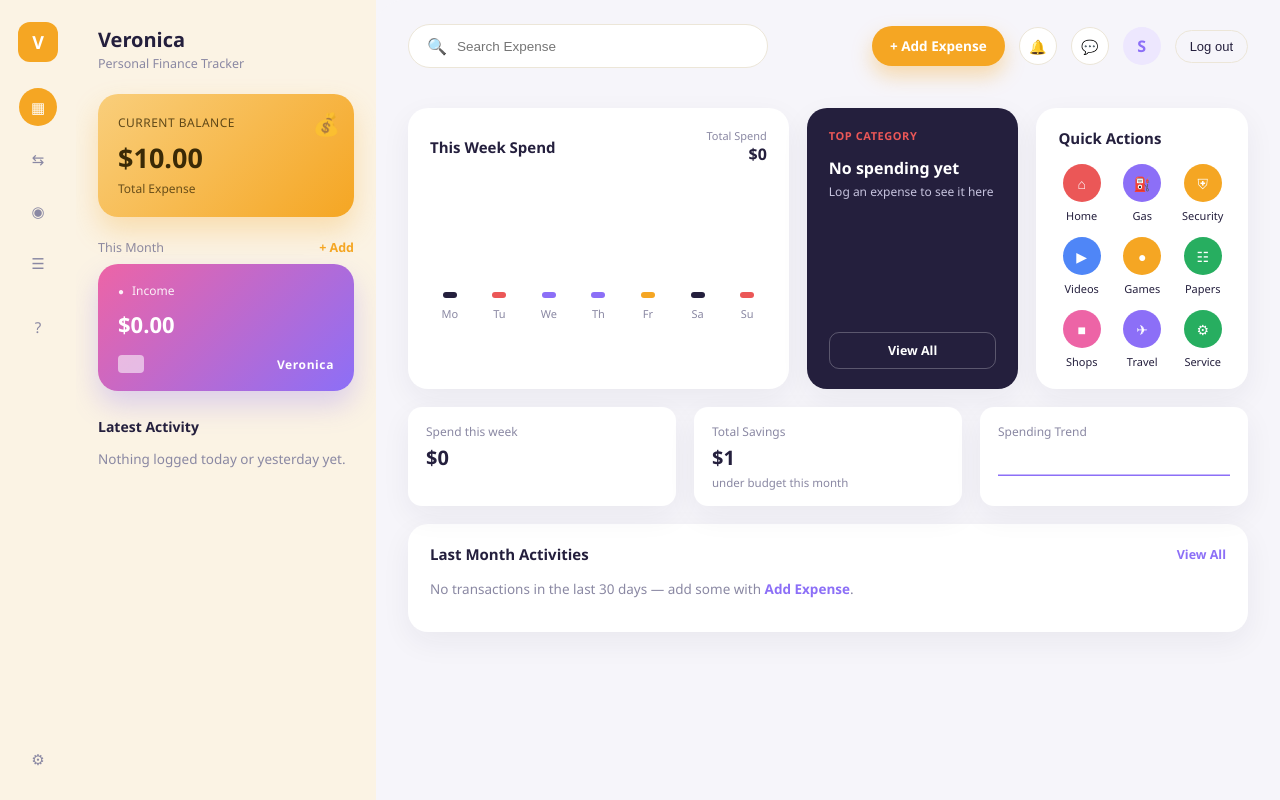
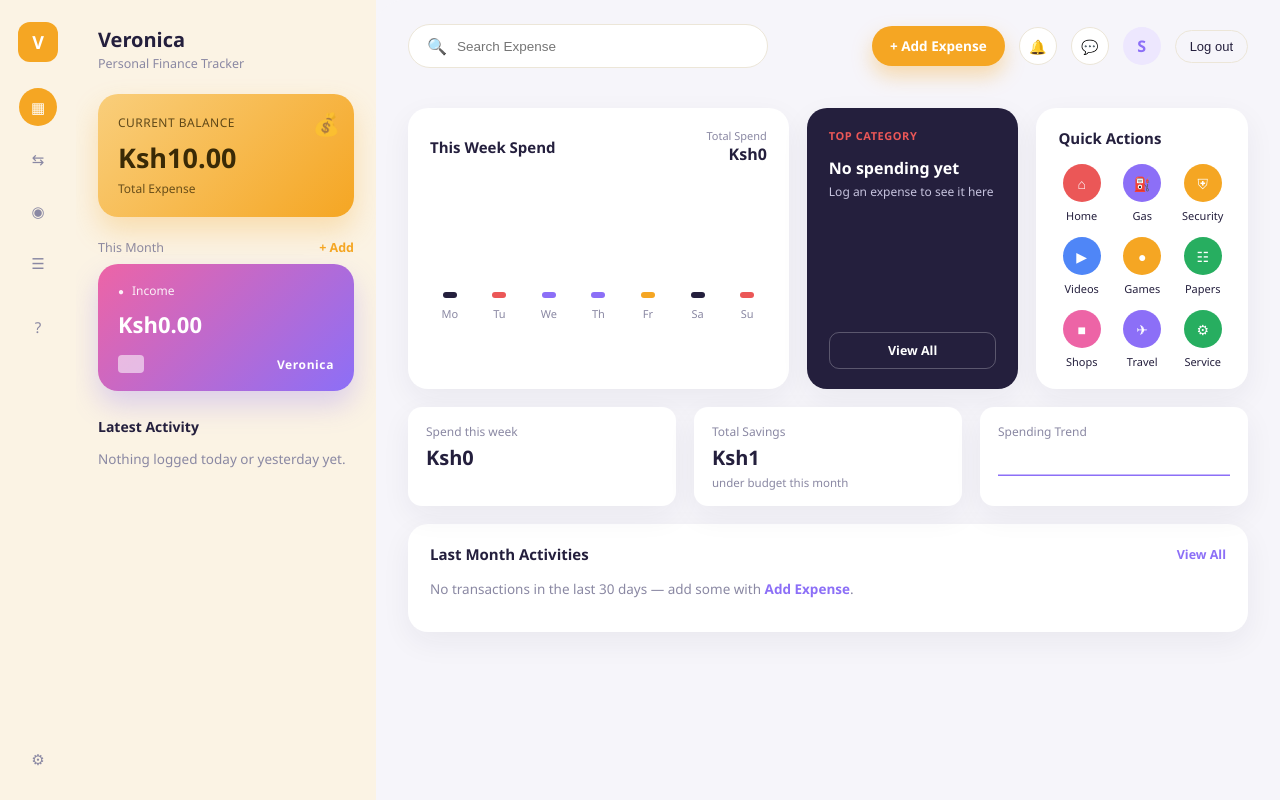
Before and after one commit to Veronica-geek/personal-finance-tracker-, a Django app: page / in a window 1280 px wide. Run offline with Django 5.2, Linux system fonts and the light colour scheme; a user stored in the database is signed in; tables that the repository leaves empty hold one stand-in row (values such as "Sample post").

Commit message:
changed the currency

```diff
--- a/tracker/templates/tracker/budget_confirm_delete.html
+++ b/tracker/templates/tracker/budget_confirm_delete.html
@@ -4,7 +4,7 @@
 {% block content %}
 <section class="form-card">
     <h2>Delete this budget?</h2>
-    <p>{{ budget.category }} &middot; ${{ budget.monthly_limit }} per month</p>
+    <p>{{ budget.category }} &middot; Ksh{{ budget.monthly_limit }} per month</p>
     <form method="post">
         {% csrf_token %}
         <button type="submit" class="btn-add">Yes, delete</button>
--- a/tracker/templates/tracker/budget_list.html
+++ b/tracker/templates/tracker/budget_list.html
@@ -17,9 +17,9 @@
         {% for b in budgets %}
             <tr>
                 <td>{{ b.category }}</td>
-                <td>${{ b.monthly_limit }}</td>
-                <td>${{ b.spent_this_month }}</td>
-                <td class="{% if b.remaining < 0 %}amount-expense{% else %}amount-income{% endif %}">${{ b.remaining }}</td>
+                <td>Ksh{{ b.monthly_limit }}</td>
+                <td>Ksh{{ b.spent_this_month }}</td>
+                <td class="{% if b.remaining < 0 %}amount-expense{% else %}amount-income{% endif %}">Ksh{{ b.remaining }}</td>
                 <td><progress max="100" value="{{ b.percent_used }}"></progress> {{ b.percent_used }}%</td>
                 <td>
                     <a href="{% url 'tracker:edit_budget' b.pk %}">Edit</a>
--- a/tracker/templates/tracker/dashboard.html
+++ b/tracker/templates/tracker/dashboard.html
@@ -6,7 +6,7 @@
 <div class="balance-card">
     <div class="balance-card-icon">&#128176;</div>
     <span class="balance-label">Current Balance</span>
-    <span class="balance-value">${{ total_balance|floatformat:2 }}</span>
+    <span class="balance-value">Ksh{{ total_balance|floatformat:2 }}</span>
     <span class="balance-sub">Total Expense</span>
 </div>
 
@@ -20,7 +20,7 @@
             <span class="visa-flag">&#9679;</span>
             <span>Income</span>
         </div>
-        <span class="visa-amount">${{ month_income|floatformat:2 }}</span>
+        <span class="visa-amount">Ksh{{ month_income|floatformat:2 }}</span>
         <div class="visa-card-bottom">
             <span class="visa-chip"></span>
             <span class="visa-brand">Veronica</span>
@@ -41,7 +41,7 @@
             <span class="activity-sub">{{ tx.description|default:"Transaction Successful" }}</span>
         </div>
         <span class="activity-amount {% if tx.type == 'income' %}amount-income{% else %}amount-expense{% endif %}">
-            {% if tx.type == 'income' %}+{% else %}-{% endif %}${{ tx.amount|floatformat:0 }}
+            {% if tx.type == 'income' %}+{% else %}-{% endif %}Ksh{{ tx.amount|floatformat:0 }}
         </span>
     </div>
     {% endfor %}
@@ -57,7 +57,7 @@
             <span class="activity-sub">{{ tx.description|default:"Transaction Successful" }}</span>
         </div>
         <span class="activity-amount {% if tx.type == 'income' %}amount-income{% else %}amount-expense{% endif %}">
-            {% if tx.type == 'income' %}+{% else %}-{% endif %}${{ tx.amount|floatformat:0 }}
+            {% if tx.type == 'income' %}+{% else %}-{% endif %}Ksh{{ tx.amount|floatformat:0 }}
         </span>
     </div>
     {% endfor %}
@@ -76,7 +76,7 @@
             <h2>This Week Spend</h2>
             <div class="panel-header-stat">
                 <span class="stat-label">Total Spend</span>
-                <span class="stat-value">${{ week_total|floatformat:0 }}</span>
+                <span class="stat-value">Ksh{{ week_total|floatformat:0 }}</span>
             </div>
         </div>
         <div class="bar-chart">
@@ -93,7 +93,7 @@
         <span class="panel-accent-label">Top Category</span>
         {% if top_category %}
         <span class="panel-accent-name">{{ top_category.category__name|default:"Uncategorized" }}</span>
-        <span class="panel-accent-amount">${{ top_category.total|floatformat:2 }}</span>
+        <span class="panel-accent-amount">Ksh{{ top_category.total|floatformat:2 }}</span>
         <span class="panel-accent-sub">spent this month</span>
         {% else %}
         <span class="panel-accent-name">No spending yet</span>
@@ -120,7 +120,7 @@
 <div class="row-stats">
     <section class="stat-card">
         <span class="stat-card-label">Spend this week</span>
-        <span class="stat-card-value">${{ week_total|floatformat:0 }}</span>
+        <span class="stat-card-value">Ksh{{ week_total|floatformat:0 }}</span>
         {% if trend_pct is not None %}
         <span class="stat-card-trend {% if trend_pct > 0 %}trend-up{% else %}trend-down{% endif %}">
             {% if trend_pct > 0 %}&#9650;{% else %}&#9660;{% endif %} {{ trend_pct }}%
@@ -130,7 +130,7 @@
 
     <section class="stat-card">
         <span class="stat-card-label">Total Savings</span>
-        <span class="stat-card-value">${{ total_savings|floatformat:0 }}</span>
+        <span class="stat-card-value">Ksh{{ total_savings|floatformat:0 }}</span>
         <span class="stat-card-sub">under budget this month</span>
     </section>
 
@@ -170,7 +170,7 @@
                 <td><span class="status-pill">Successful</span></td>
                 <td>{{ tx.date|date:"d/m/Y" }}</td>
                 <td class="align-right {% if tx.type == 'income' %}amount-income{% else %}amount-expense{% endif %}">
-                    {% if tx.type == 'income' %}+{% else %}-{% endif %}${{ tx.amount|floatformat:2 }}
+                    {% if tx.type == 'income' %}+{% else %}-{% endif %}Ksh{{ tx.amount|floatformat:2 }}
                 </td>
             </tr>
             {% endfor %}
--- a/tracker/templates/tracker/transaction_confirm_delete.html
+++ b/tracker/templates/tracker/transaction_confirm_delete.html
@@ -4,7 +4,7 @@
 {% block content %}
 <section class="form-card">
     <h2>Delete this transaction?</h2>
-    <p>{{ transaction.date|date:"d M Y" }} &middot; {{ transaction.category|default:"Uncategorized" }} &middot; ${{ transaction.amount }}</p>
+    <p>{{ transaction.date|date:"d M Y" }} &middot; {{ transaction.category|default:"Uncategorized" }} &middot; Ksh{{ transaction.amount }}</p>
     <form method="post">
         {% csrf_token %}
         <button type="submit" class="btn-add">Yes, delete</button>
--- a/tracker/templates/tracker/transaction_list.html
+++ b/tracker/templates/tracker/transaction_list.html
@@ -25,7 +25,7 @@
                 <td>{{ tx.category|default:"Uncategorized" }}</td>
                 <td>{{ tx.description }}</td>
                 <td class="{% if tx.type == 'income' %}amount-income{% else %}amount-expense{% endif %}">
-                    {% if tx.type == 'income' %}+{% else %}-{% endif %}${{ tx.amount }}
+                    {% if tx.type == 'income' %}+{% else %}-{% endif %}Ksh{{ tx.amount }}
                 </td>
                 <td>
                     <a href="{% url 'tracker:edit_transaction' tx.pk %}">Edit</a>
--- a/tracker/views.py
+++ b/tracker/views.py
@@ -49,8 +49,7 @@ def _tx_to_dict(tx):
 
 @login_required
 def dashboard(request):
-    """Phase 1/3 dashboard: styled after the reference design, backed by real
-    queries against the models. Every query is limited to the logged-in user."""
+
     user_tx = Transaction.objects.filter(user=request.user)
     today = timezone.localdate()
     yesterday = today - timedelta(days=1)
```
